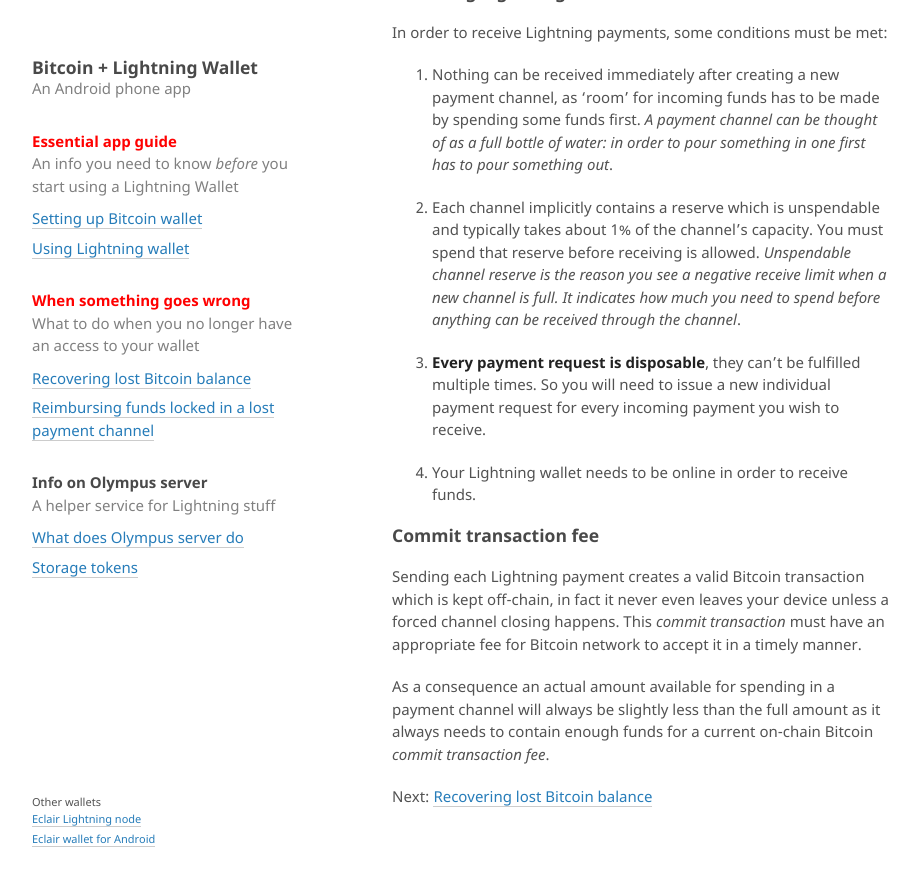
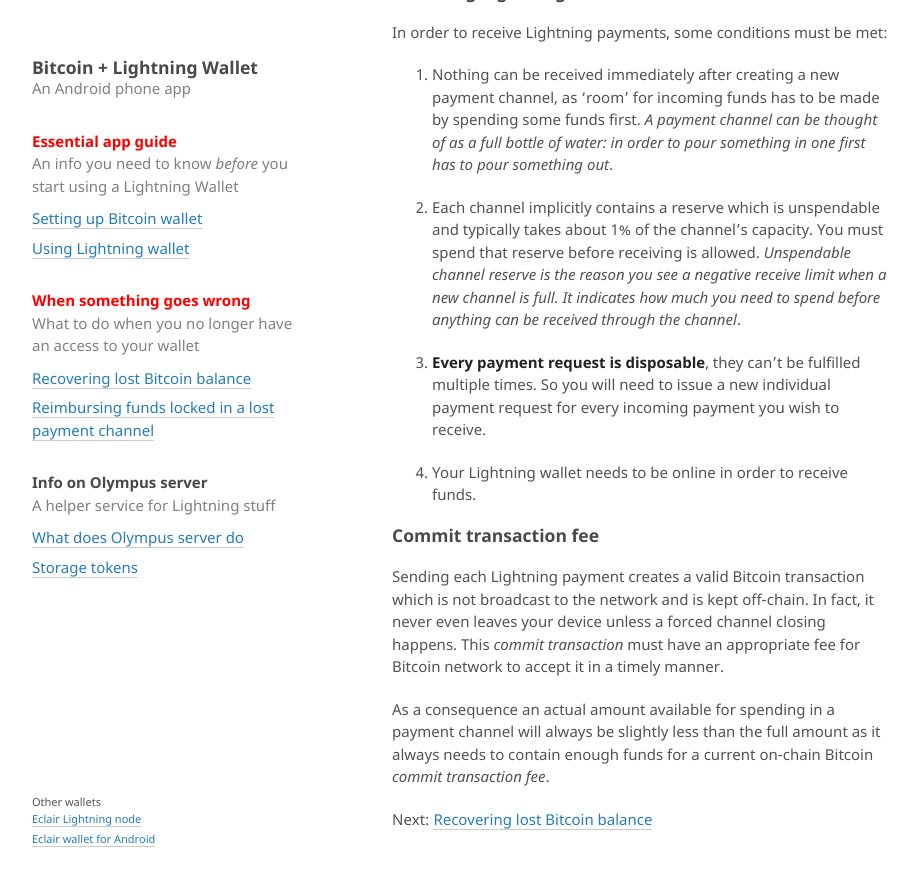
Before and after one commit to takaya-imai/lnwallet-site, a Jekyll site: the page built from using-lightning-wallet.md, in a window 1280 px wide and 900 px high, scrolled down 871 px. Shown: the top 886 px of the window, without its empty margins (178-1097 px from the left). Built offline with Jekyll 4.4.1, drawn with Linux system fonts in a browser that asks for light colours; our own code applies the rules of GitHub Pages for plain Markdown files.

Commit message:
Minor wording fix

```diff
--- a/using-lightning-wallet.md
+++ b/using-lightning-wallet.md
@@ -36,7 +36,7 @@ In order to receive Lightning payments, some conditions must be met:
 
 ### [](#commit-transaction-fee)Commit transaction fee
 
-Sending each Lightning payment creates a valid Bitcoin transaction which is kept off-chain, in fact it never even leaves your device unless a forced channel closing happens. This *commit transaction* must have an appropriate fee for Bitcoin network to accept it in a timely manner.
+Sending each Lightning payment creates a valid Bitcoin transaction which is not broadcast to the network and is kept off-chain. In fact, it never even leaves your device unless a forced channel closing happens. This *commit transaction* must have an appropriate fee for Bitcoin network to accept it in a timely manner.
 
 As a consequence an actual amount available for spending in a payment channel will always be slightly less than the full amount as it always needs to contain enough funds for a current on-chain Bitcoin *commit transaction fee*.
 
```
